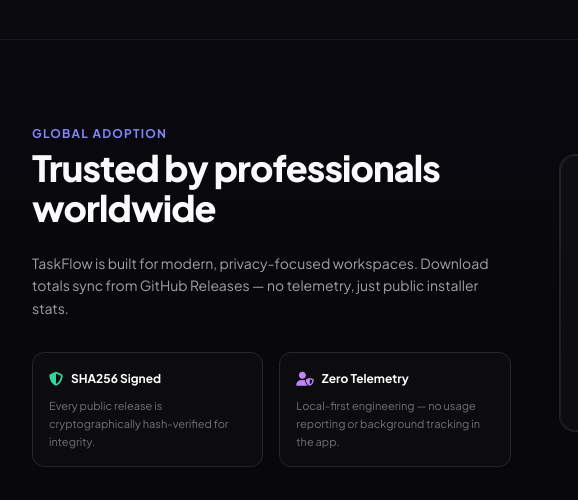
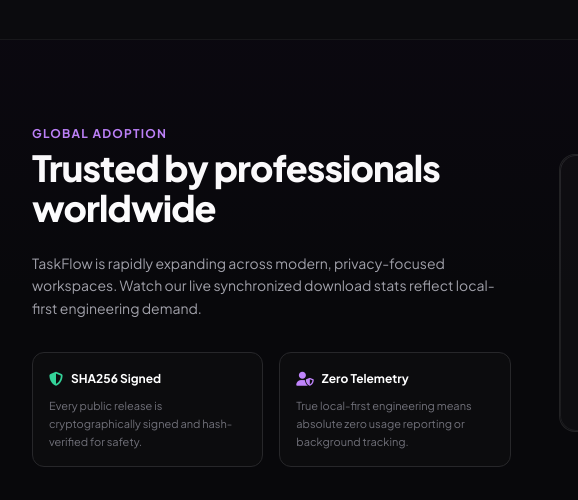
Before and after one commit to ShehabSalah/taskflow, a plain HTML site: page index.html in a window 1280 px wide. Shown: the part 4340-4840 px from the top of the page, 0-578 px from the left. Drawn offline with nearby package versions, Linux system fonts and the light colour scheme; no server answers.

Commit message:
Restore Global Adoption section content

```diff
--- a/index.html
+++ b/index.html
@@ -1273,13 +1273,13 @@
 
                 <div class="lg:col-span-5 space-y-6">
                     <div>
-                        <span class="text-xs font-bold uppercase tracking-widest text-indigo-400">Global Adoption</span>
+                        <span class="text-xs font-bold uppercase tracking-widest text-purple-400">Global Adoption</span>
                         <h2 class="text-3xl sm:text-4xl font-extrabold tracking-tight text-white mt-1">
                             Trusted by professionals worldwide
                         </h2>
                     </div>
                     <p class="text-zinc-400 text-sm leading-relaxed">
-                        TaskFlow is built for modern, privacy-focused workspaces. Download totals sync from GitHub Releases — no telemetry, just public installer stats.
+                        TaskFlow is rapidly expanding across modern, privacy-focused workspaces. Watch our live synchronized download stats reflect local-first engineering demand.
                     </p>
                     <div class="grid grid-cols-1 sm:grid-cols-2 gap-4 pt-2">
                         <div class="p-4 rounded-xl border border-zinc-800 bg-zinc-900/25 hover:border-zinc-700 transition-all">
@@ -1287,14 +1287,14 @@
                                 <i class="fa-solid fa-shield-halved text-emerald-400 text-sm"></i>
                                 <span class="font-bold text-xs text-white">SHA256 Signed</span>
                             </div>
-                            <p class="text-[11px] text-zinc-500 leading-relaxed">Every public release is cryptographically hash-verified for integrity.</p>
+                            <p class="text-[11px] text-zinc-500 leading-relaxed">Every public release is cryptographically signed and hash-verified for safety.</p>
                         </div>
                         <div class="p-4 rounded-xl border border-zinc-800 bg-zinc-900/25 hover:border-zinc-700 transition-all">
                             <div class="flex items-center gap-2 mb-2">
                                 <i class="fa-solid fa-user-shield text-purple-400 text-sm"></i>
                                 <span class="font-bold text-xs text-white">Zero Telemetry</span>
                             </div>
-                            <p class="text-[11px] text-zinc-500 leading-relaxed">Local-first engineering — no usage reporting or background tracking in the app.</p>
+                            <p class="text-[11px] text-zinc-500 leading-relaxed">True local-first engineering means absolute zero usage reporting or background tracking.</p>
                         </div>
                     </div>
                 </div>
@@ -1303,7 +1303,7 @@
                     <div class="p-6 rounded-2xl border border-zinc-800/80 bg-zinc-900/40 grad-border">
                         <div class="flex items-center gap-2 mb-2">
                             <span id="adoption-live-dot" class="h-2 w-2 rounded-full bg-purple-500 animate-ping inline-block flex-shrink-0 hidden"></span>
-                            <span class="text-xs font-semibold text-zinc-500 uppercase tracking-wider">Total verified downloads</span>
+                            <span class="text-xs font-semibold text-zinc-500 uppercase tracking-wider">TOTAL VERIFIED DOWNLOADS</span>
                         </div>
 
                         <div class="flex items-baseline gap-2 mb-1">
```
